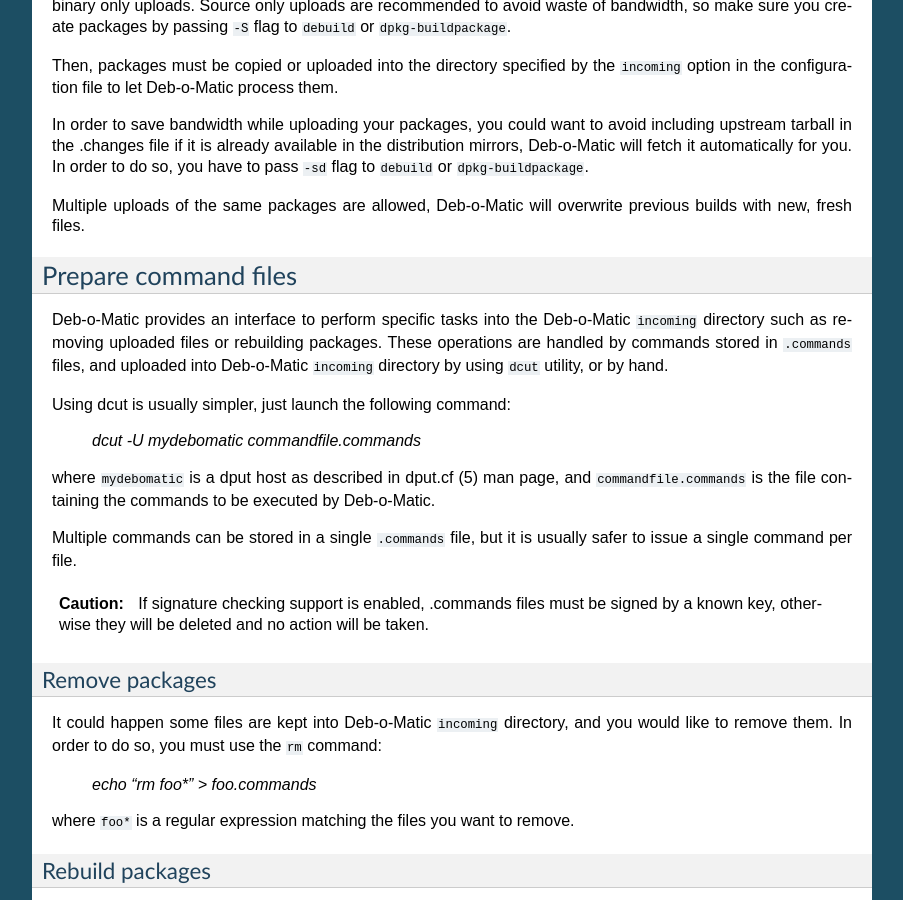
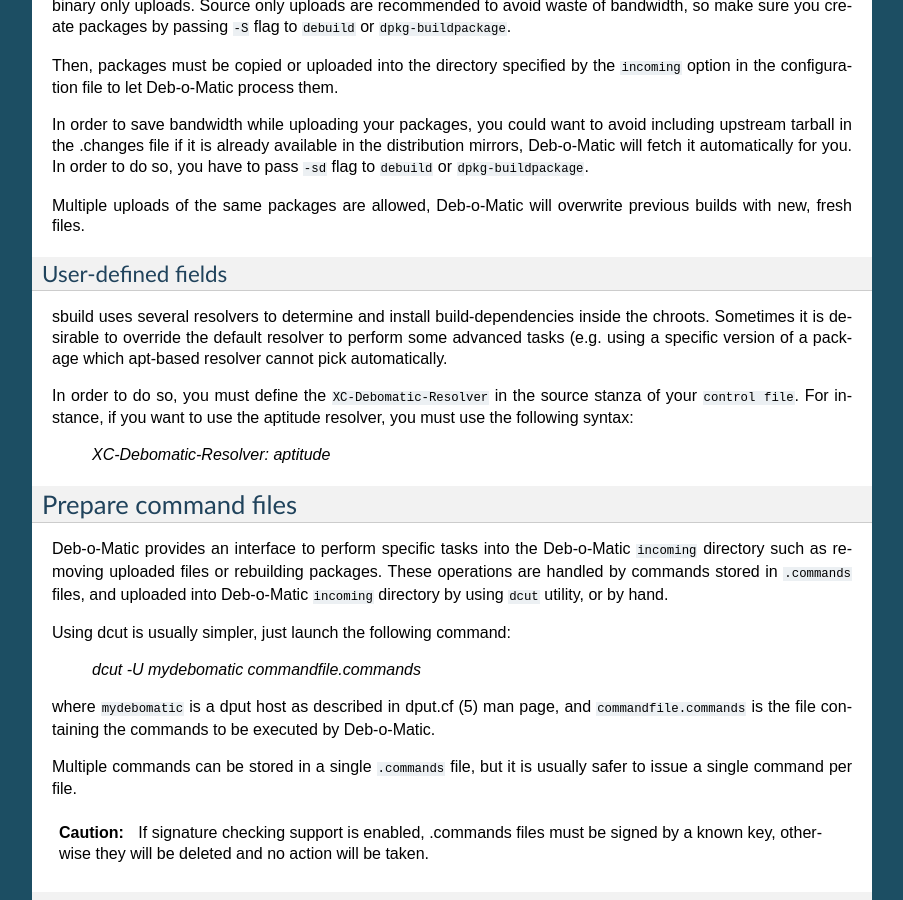
Before and after one commit to debomatic/debomatic, a Sphinx documentation site: the page built from docs/index.rst, in a window 1280 px wide and 900 px high, scrolled down 9512 px. Shown: the whole window, without its empty margins (198-1101 px from the left). Built offline with Sphinx 7.4.7, drawn with Linux system fonts in a browser that asks for light colours.

Commit message:
Allow to override default dependency resolver (Fixes #26)

```diff
--- a/docs/index.rst
+++ b/docs/index.rst
@@ -571,6 +571,20 @@
 Multiple uploads of the same packages are allowed, Deb-o-Matic will overwrite
 previous builds with new, fresh files.
 
+User-defined fields
+-------------------
+
+sbuild uses several resolvers to determine and install build-dependencies
+inside the chroots. Sometimes it is desirable to override the default resolver
+to perform some advanced tasks (e.g. using a specific version of a package
+which apt-based resolver cannot pick automatically.
+
+In order to do so, you must define the ``XC-Debomatic-Resolver`` in the source
+stanza of your ``control file``. For instance, if you want to use the aptitude
+resolver, you must use the following syntax:
+
+ *XC-Debomatic-Resolver: aptitude*
+
 Prepare command files
 =====================
 
```
Also changed, not shown: 1 other file.
